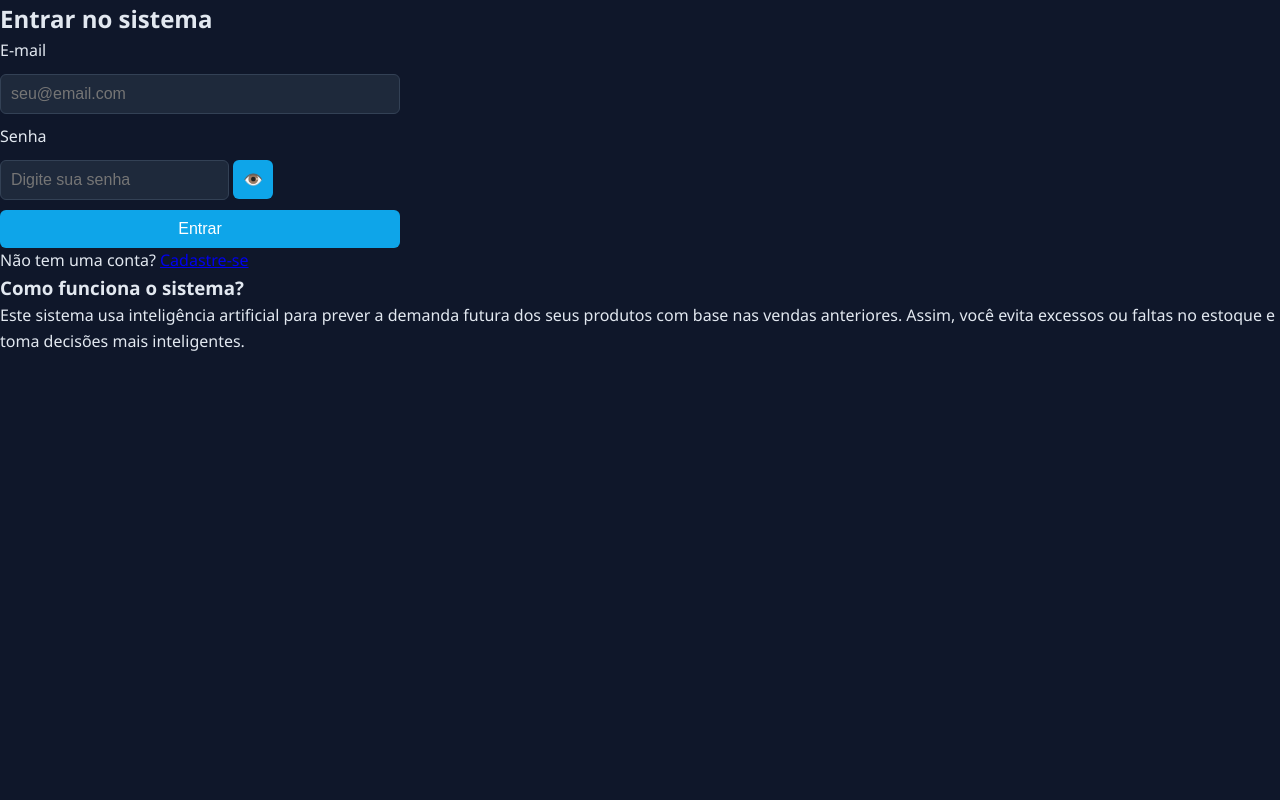
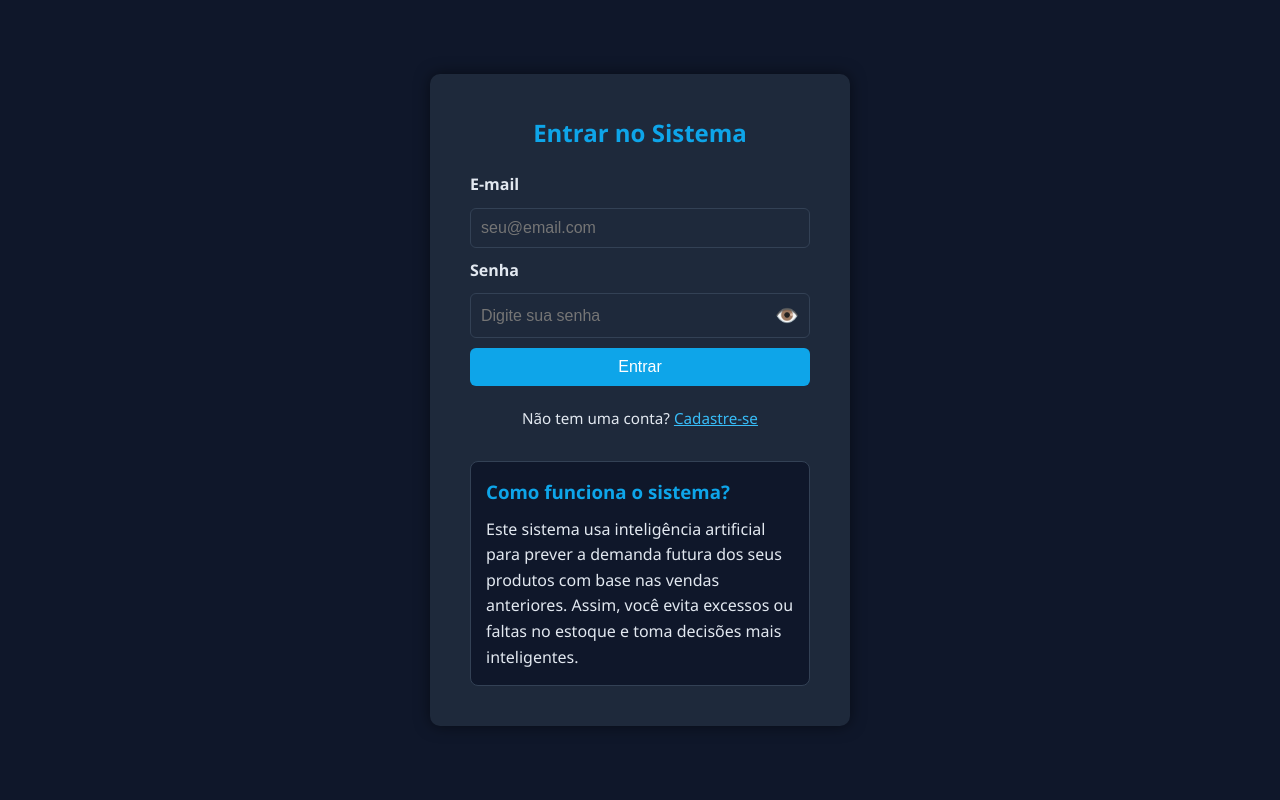
Before and after one commit to PedroSantos0806/tcc, a Flask app: page /login in a window 1280 px wide. Run offline with Flask 3, Linux system fonts and the light colour scheme.

Commit message:
melhoria na interface da aplicação

```diff
--- a/tcc_app/static/style.css
+++ b/tcc_app/static/style.css
@@ -47,7 +47,7 @@ header h1 {
     background: #334155;
 }
 
-/* Conteúdo */
+/* Conteúdo padrão */
 .content {
     padding: 40px 20px;
 }
@@ -74,15 +74,16 @@ header h1 {
     background-color: #1e293b;
 }
 
-/* Formulários */
+/* Formulários gerais */
 .form-box {
     display: flex;
     flex-direction: column;
     gap: 10px;
     max-width: 400px;
+    margin: 20px auto;
 }
 
-input, select, button {
+input, select, button, textarea {
     padding: 10px;
     border-radius: 6px;
     font-size: 1rem;
@@ -90,7 +91,7 @@ input, select, button {
     outline: none;
 }
 
-input, select {
+input, select, textarea {
     background-color: #1e293b;
     color: white;
     border: 1px solid #334155;
@@ -105,6 +106,97 @@ button {
 
 button:hover {
     background-color: #0284c7;
+}
+
+/* Login Page */
+.login-page {
+    display: flex;
+    align-items: center;
+    justify-content: center;
+    padding: 40px 20px;
+    min-height: 100vh;
+    background: #0f172a;
+}
+
+.login-container {
+    background-color: #1e293b;
+    padding: 40px;
+    border-radius: 10px;
+    box-shadow: 0 0 15px rgba(0, 0, 0, 0.5);
+    width: 100%;
+    max-width: 420px;
+}
+
+.login-container h2 {
+    margin-bottom: 20px;
+    color: #0ea5e9;
+    text-align: center;
+}
+
+.login-container label {
+    font-weight: bold;
+}
+
+.senha-box {
+    display: flex;
+    align-items: center;
+    background-color: #1e293b;
+    border: 1px solid #334155;
+    border-radius: 6px;
+}
+
+.senha-box input {
+    flex: 1;
+    border: none;
+    background-color: transparent;
+    color: white;
+    padding: 10px;
+}
+
+.toggle-senha {
+    background: none;
+    border: none;
+    color: #0ea5e9;
+    font-size: 1.2rem;
+    padding: 10px;
+    cursor: pointer;
+}
+
+.toggle-senha:hover {
+    color: #0284c7;
+}
+
+.erro-box {
+    background-color: #dc2626;
+    color: white;
+    padding: 10px;
+    border-radius: 6px;
+    margin-bottom: 15px;
+    text-align: center;
+}
+
+.login-link {
+    margin-top: 15px;
+    text-align: center;
+    font-size: 0.95rem;
+}
+
+.login-link a {
+    color: #38bdf8;
+    text-decoration: underline;
+}
+
+.explicacao {
+    margin-top: 30px;
+    padding: 15px;
+    background-color: #0f172a;
+    border: 1px solid #334155;
+    border-radius: 8px;
+}
+
+.explicacao h3 {
+    color: #0ea5e9;
+    margin-bottom: 10px;
 }
 
 /* Gráfico container */
@@ -141,3 +233,22 @@ button:hover {
     transform: scale(1.05);
     background-color: #2c2c40;
 }
+
+/* Responsividade */
+@media (max-width: 600px) {
+    .form-box,
+    .login-container,
+    .grafico-container {
+        width: 100%;
+        padding: 20px;
+    }
+
+    .home-cards {
+        flex-direction: column;
+        align-items: center;
+    }
+
+    .card {
+        width: 90%;
+    }
+}
--- a/tcc_app/templates/login.html
+++ b/tcc_app/templates/login.html
@@ -8,7 +8,7 @@
 </head>
 <body class="login-page">
     <div class="login-container">
-        <h2>Entrar no sistema</h2>
+        <h2>Entrar no Sistema</h2>
 
         {% if erro %}
             <div class="erro-box">
```
Also changed, not shown: tcc_app/routes/main_routes.py (+54 -127 lines), tcc_app/templates/dashboard.html (+11 -2 lines), tcc_app/templates/ver_estoque.html (+9 -9 lines), tcc_app/templates/ver_previsao.html (+11 -34 lines).
